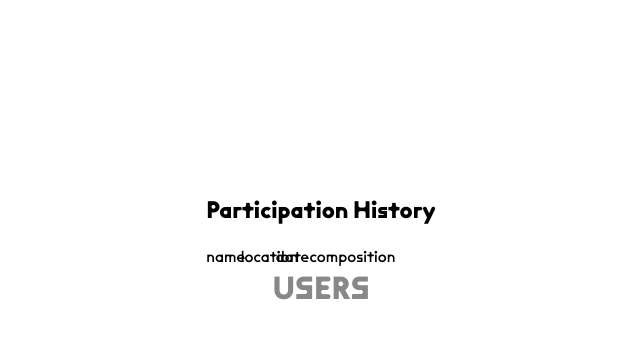
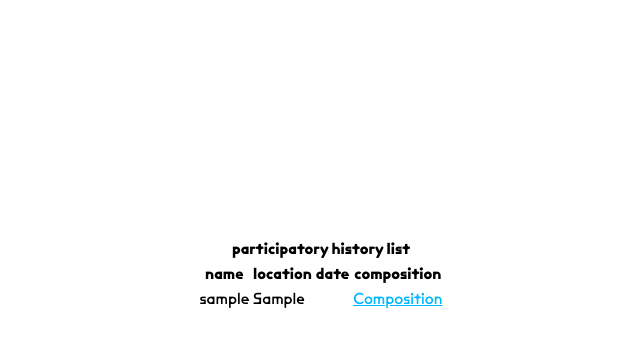
Before and after one commit to ivvva/sequencer-2, a Node server app: template views/participationHistory.hbs in a window 1280 px wide. Shown: the part 148-495 px from the top of the page, without its empty margins (319-959 px from the left). Run offline with Node 20, Linux system fonts and the light colour scheme; tables that the repository leaves empty hold one stand-in row (values such as "Sample post"); the template is opened without the code that fills it: values that come from a table or form of the project are taken from there, most other values are stand-ins (such as "Sample title", 1, 10 or a date in 2020); some libraries are stand-ins or nearby versions.

Commit message:
added participation history list in participation-history page

```diff
--- a/config/cloudinary.js
+++ b/config/cloudinary.js
@@ -1,4 +1,4 @@
-const cloudinary = require("cloudinary").v2;
+const cloudinary = require('cloudinary').v2;
 const { CloudinaryStorage } = require("multer-storage-cloudinary");
 const multer = require("multer");
 
@@ -11,8 +11,8 @@ cloudinary.config({
 const storage = new CloudinaryStorage({
     cloudinary: cloudinary,
     params: {
-        folder: 'uploads', // name of folder in Cloudinary. possibly change?
-        allowed_formats: ['jpg, png, jpeg']
+        folder: 'compositions',
+        allowed_formats: 'png'
     }
 });
 
--- a/models/Sequence.model.js
+++ b/models/Sequence.model.js
@@ -2,8 +2,9 @@ const mongoose = require('mongoose');
 const Schema = mongoose.Schema;
 const sequenceSchema = new Schema(
     {
-        notes: Array,
-        // drawing: url() // cloudinary url for the png drawing
+        notes: [String],
+        drawingX: [String],
+        drawingY: [String]
     }
 );
 
--- a/models/User.model.js
+++ b/models/User.model.js
@@ -1,11 +1,9 @@
 const { Schema, model } = require("mongoose");
 
-// TODO: Please make sure you edit the user model to whatever makes sense in this case
 const userSchema = new Schema(
   {
     username: {
       type: String,
-      // unique: true -> Ideally, should be unique, but its up to you
     },
     password: String,
     email: String,
--- a/package.json
+++ b/package.json
@@ -14,6 +14,7 @@
     "dotenv": "^16.0.1",
     "express": "^4.18.1",
     "express-session": "^1.17.3",
+    "formidable": "^2.0.1",
     "hbs": "^4.2.0",
     "mongodb": "^4.7.0",
     "mongoose": "^6.4.2",
--- a/routes/index.routes.js
+++ b/routes/index.routes.js
@@ -11,7 +11,7 @@ router.get("/", (req, res, next) => {
 });
 
 router.get("sequence/add", (req, res, next) => {
-  res.render("sequence-add") // change name to existing-composition
+  res.render("rendered-participation")
 });
 
 router.get("/sequence/delete/:id", (req, res, next) => {
@@ -28,8 +28,7 @@ router.get("/sequence/delete/:id", (req, res, next) => {
 
 router.post("/sequences", uploader.single("image"), (req, res, next) => {
   console.log(req.file)
-  // pass cloudinary image here. implement upload first.
-  const { notes, drawing } = req.body
+  const { notes, drawingX, drawingY } = req.body
   const imageName = req.file.originalname
   const imageId = req.file.id
   const imageUrl = req.file.filename
--- a/views/partials/participationList.hbs
+++ /dev/null
@@ -1,10 +0,0 @@
-<h1>USERS</h1>
-
-<div>
-    {{#each users}}
-        {{username}}
-        {{location}}
-        {{createdAt}}
-        <a href="/existing-composition/{{_id}}">Composition</a>
-    {{/each}}
-</div>
--- a/views/participationHistory.hbs
+++ b/views/participationHistory.hbs
@@ -1,16 +1,26 @@
 <div>
-    <h2>Participation History</h2>
-    <div class="row">
-        <div class="column">name</div>
-        <div class="column">location</div>
-        <div class="column">date</div>
-        <div class="column">composition</div>
-    </div>
-    <style>
-        .column {
-            float: left;
-            width: 15%;
-        }
-    </style>
-    {{> participationList users=users}}
+    <br><br>
+    <table>
+        <thead>
+            <tr>
+                <th colspan="10">participatory history list</th>
+            </tr>
+            <tr>
+                <th>name</th>
+                <th>location</th>
+                <th>date</th>
+                <th>composition</th>
+            </tr>
+        </thead>
+        <tbody>
+                {{#each users}}
+                    <tr>
+                        <td>{{username}}</td>
+                        <td>{{location}}</td>
+                        <td>{{createdAt}}</td>
+                        <td><a href="/existing-composition/{{_id}}">Composition</a></td>
+                    </tr>
+                {{/each}}
+        </tbody>
+    </table>
 </div>
--- /dev/null
+++ b/views/renderedParticipation.hbs
@@ -0,0 +1,2 @@
+{{!-- content from playground --}}
+<h1>Existing Composition</h1>
```
Also changed, not shown: models/Image.model.js (+10 -4 lines), views/existingComposition.hbs (deleted, +0 -16 lines), 1 other file.
